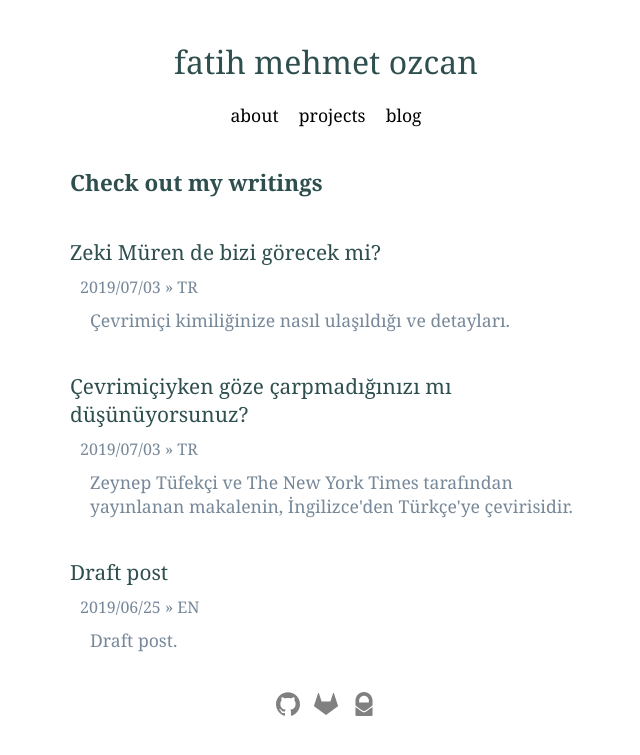
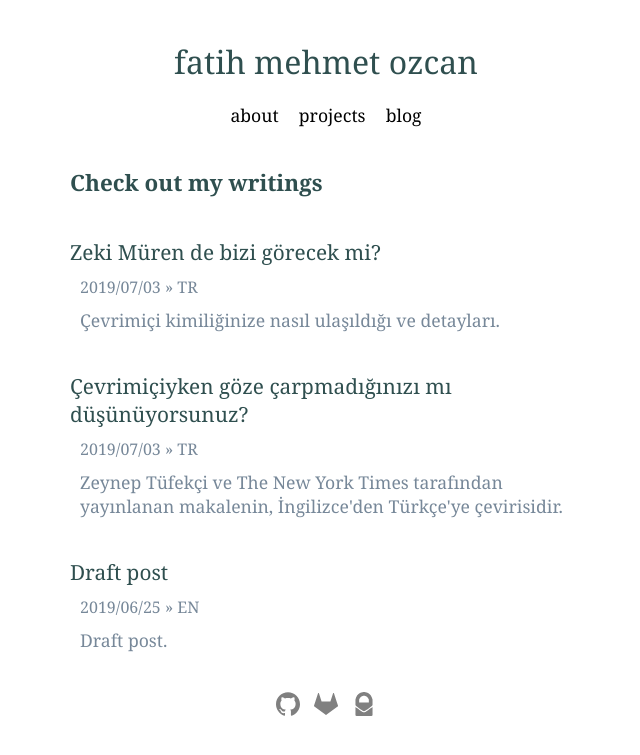
Before and after one commit to fatihmeh/fatihmeh.github.io, a Jekyll site: the page built from blog/index.html, in a window 1280 px wide. Shown: the top 755 px of the page, without its empty margins (314-954 px from the left). Built offline with Jekyll 4.4.1, drawn with Linux system fonts in a browser that asks for light colours.

Commit message:
Update main.css

```diff
--- a/css/main.css
+++ b/css/main.css
@@ -84,7 +84,7 @@ a:hover {
   font-size: 1rem; margin-bottom:10px; margin-top:10px; color:LightSlateGray;  padding-left:10px;
 }
 .blog-excerpt {
-  color: lightslategray; margin-bottom:10px; font-size:1.1rem; padding-left:20px;
+  color: lightslategray; margin-bottom:10px; font-size:1.1rem; padding-left:10px;
 }
 
 
```
